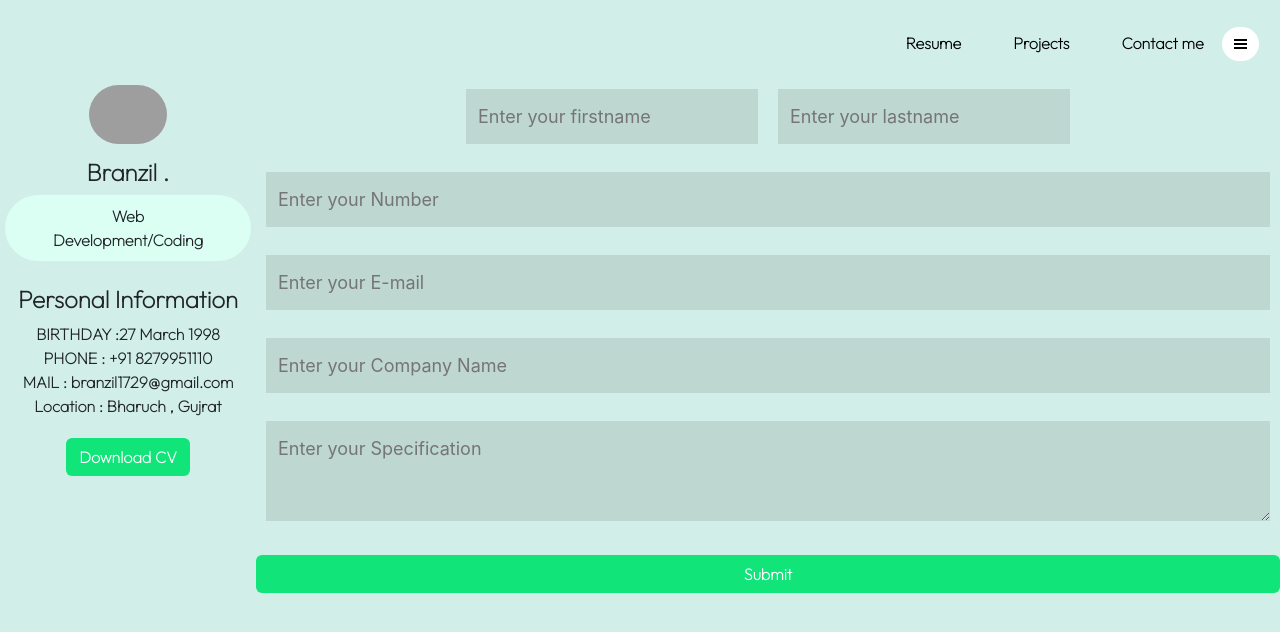
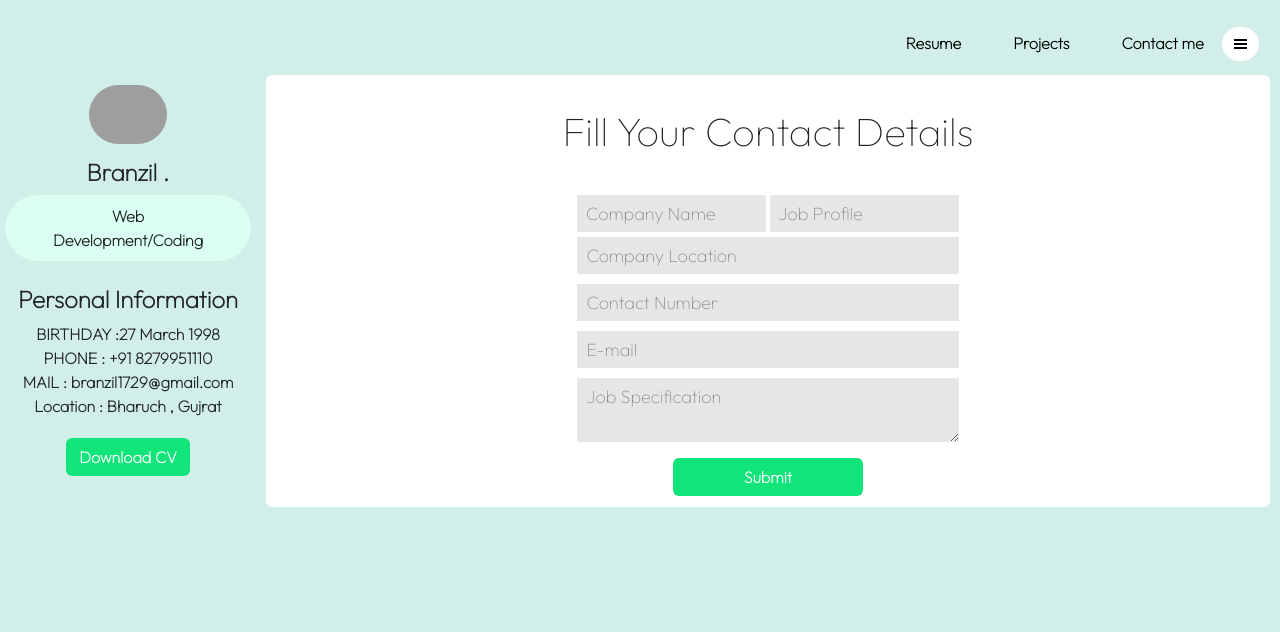
Before and after one commit to tmnt66/portfolio, a React (Create React App) app: page /contact in a window 1280 px wide. Shown: the top 632 px of the page. Built offline with nearby package versions, Linux system fonts and the light colour scheme; grey boxes are pictures that could not be loaded.

Commit message:
23 june 2

```diff
--- a/src/general.css
+++ b/src/general.css
@@ -9,3 +9,16 @@ background-color: white;
     font-family: 'Outfit', sans-serif;
     font-weight: bolder;
 }
+/*
+.btn{
+    border: none;
+    width: 57%;
+    height: 36px;
+    border-radius: 10px;
+} */
+
+@media only screen and (max-width:1000px){
+    *{
+        flex-direction: column;
+    }
+}
--- a/src/pages/message/message.css
+++ b/src/pages/message/message.css
@@ -1,20 +1,25 @@
 .message{
     display: flex;
     flex-direction: column;
+    width: 98%;
+    justify-content: center;
+    margin: 0px auto;
+    border-radius: 6px;
+    background-color: white;
 }
 .message h1{
     padding: 32px 10px;
 
 }
-.message input{
-    margin: 14px 10px;
-    padding: 6px 10px;
-    font-size: 18px;
+.message input , textarea{
     background-color: #2a1a1a1c;
     border: none;
-    padding: 14px 12px;
+    font-size: 18px;
+    margin: 5px auto;
+    padding: 5px 5px;
+    width: 38%;
 }
-.message textarea{
+/* .message textarea{
     margin: 14px 10px;
     padding: 6px 10px;
     font-size: 18px;
@@ -22,17 +27,23 @@
     background-color: #2a1a1a1c;
     border: none;
     padding: 14px 12px;
-}
+} */
 
 /* .name1{
 
 } */
 .name1 input{
-    width: 292px;
+
     background-color: #2a1a1a1c;
     border: none;
+    width: 18.85%;
+    margin: 0px 2px;
+
 }
-
+.message .btn{
+    width: 18.85%;
+    margin: 11px auto;
+}
 .form-btn{
     margin: 11px 10px;
     padding: 10px 10px;
@@ -41,5 +52,5 @@
     background-color: orange;
     border-radius: 4px;
     left: 0;
-    width: 272px;
+    width: 18.85%;
 }
--- a/src/pages/message/message.jsx
+++ b/src/pages/message/message.jsx
@@ -1,17 +1,18 @@
 import './message.css'
 import Button1 from '../../components/button1/button.jsx'
-
+import '../../general.css'
 const Message  = (props)=>{
     return(
-     <div className="message">
+     <div className="message font">
+        <h1>Fill Your Contact Details</h1>
               <div className="name1">
-                <input placeholder="Enter your firstname" type="text" />
-                <input placeholder="Enter your lastname" type="text" />
+                <input placeholder=" Company Name" type="text" />
+                <input placeholder=" Job Profile" type="text" />
             </div>
-            <input placeholder="Enter your Number" type="text" />
-            <input placeholder="Enter your E-mail" type="text" />
-            <input placeholder="Enter your Company Name" type="text" />
-            <textarea placeholder="Enter your Specification" />
+            <input placeholder=" Company Location" type="text" />
+            <input placeholder=" Contact Number" type="text" />
+            <input placeholder=" E-mail" type="text" />
+            <textarea placeholder=" Job Specification" />
             <Button1 title='Submit'/>
      </div>
     )
```
